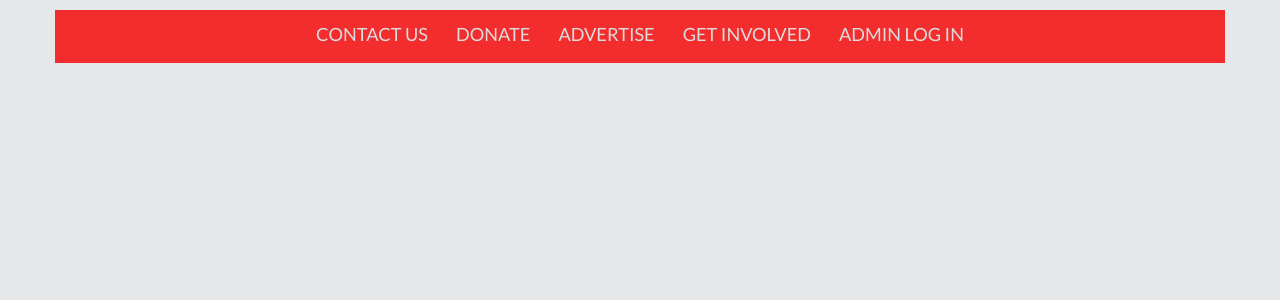
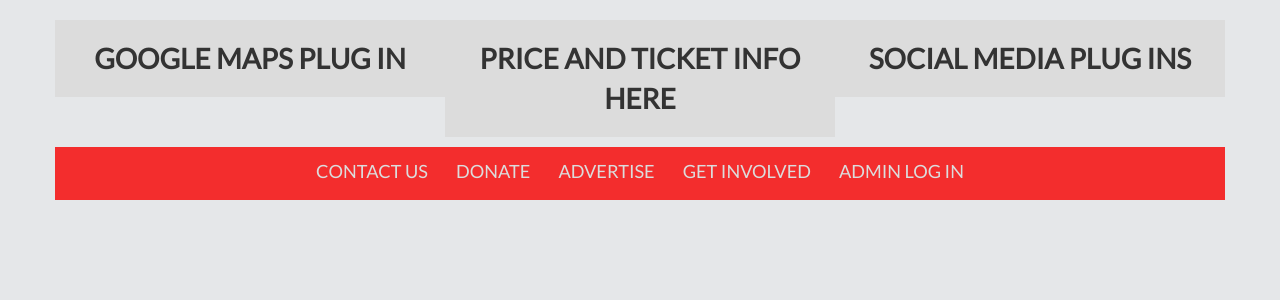
Before and after one commit to anniehughey/CineHackers, a PHP site: page /prices.php in a window 1280 px wide. Shown: the part 177-477 px from the top of the page. Run offline with PHP 8.4, Linux system fonts and the light colour scheme; some libraries are stand-ins or nearby versions.

Commit message:
prices moved to Films

```diff
--- a/CornellCinema/includes/header.php
+++ b/CornellCinema/includes/header.php
@@ -16,7 +16,7 @@
 				<div class="dropdown-content">
 					<a href="schedule.php">SCHEDULE</a>
 					<a href="specialGuests.php">SPECIAL EVENTS</a>
-					<a href="allFilms.php">ALL FILMS</a>
+					<a href="prices.php">PRICES</a>
 				</div>
 				<!-- end of Films dropdown content-->
 
@@ -32,7 +32,6 @@
 					<a href="ourStory.php">OUR STORY</a>
 					<a href="locations.php">LOCATIONS</a>
 					<a href="parking.php">PARKING</a>
-					<a href="prices.php">PRICES</a>
 				</div>
 				<!-- end of Films dropdown content-->
 
--- a/CornellCinema/prices.php
+++ b/CornellCinema/prices.php
@@ -21,6 +21,27 @@
 		</div>
 		<!-- end of header row div -->
 		<!-- list the ticket prices and provide a link to the online ticketing website -->
+
+		<div class="row thumbnails">
+			<div class="col-sm-12 col-lg-4 map">
+				<h1>GOOGLE MAPS PLUG IN</h1>
+
+			</div>
+			<!-- end of thumbnail 1 div -->
+			<div class="col-sm-12 col-lg-4 prices">
+				<h1>PRICE AND TICKET INFO HERE</h1>
+
+			</div>
+			<!-- end of thumbnail 2 div -->
+			<div class="col-sm-12 col-lg-4 media">
+				<h1>SOCIAL MEDIA PLUG INS</h1>
+
+			</div>
+			<!-- end of thumbnail 3 div -->
+
+		</div>
+		<!-- end of thumbnail row div -->
+
 		<div class="row footer">
 			<?php include "includes/footer.php" ?>
 		</div>
```
Also changed, not shown: CornellCinema/images/facebook.png (added), CornellCinema/images/parkingmap.jpg (added), CornellCinema/images/twitter.png (added), CornellCinema/images/youtube.png (added).
